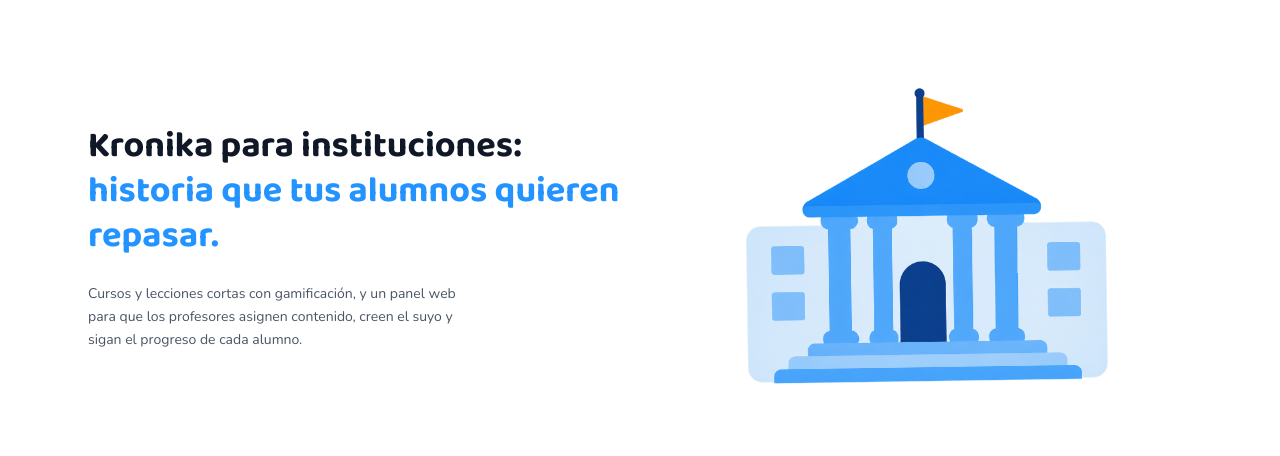
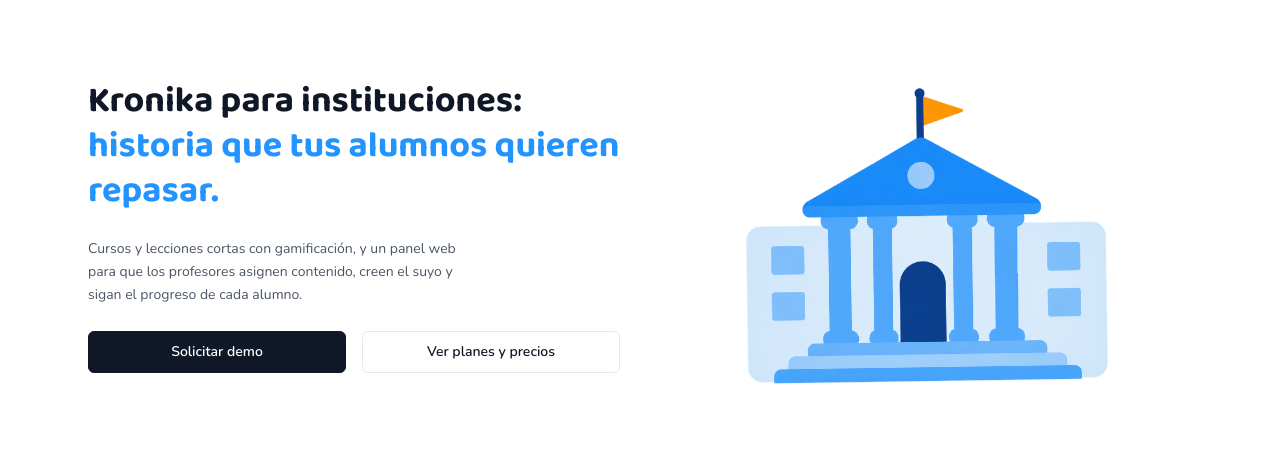
Before and after one commit to 8auti/kronika-web, a React (Vite) app: page /educativo in a window 1280 px wide. Shown: the part 159-615 px from the top of the page. Built offline with nearby package versions, Linux system fonts and the light colour scheme; no server answers.

Commit message:
Mas botones en Educativo

```diff
--- a/src/pages/Educativo.jsx
+++ b/src/pages/Educativo.jsx
@@ -157,6 +157,23 @@
             de cada alumno.
           </p>
         </Reveal>
+
+        <Reveal delay={300}>
+          <div className="my-6 grid grid-cols-2 gap-4">
+            <a
+              href="#contacto"
+              className="w-full rounded-md border border-gray-900 bg-gray-900 px-4 py-2.5 text-center text-sm font-semibold text-white transition-colors hover:bg-gray-800"
+            >
+              Solicitar demo
+            </a>
+            <a
+              href="#planes"
+              className="w-full rounded-md border border-gray-200 bg-white px-4 py-2.5 text-center text-sm font-semibold text-gray-900 transition-colors hover:bg-gray-50"
+            >
+              Ver planes y precios
+            </a>
+          </div>
+        </Reveal>
       </div>
 
       <Reveal dir="zoom" delay={200} className="relative">
@@ -261,7 +278,7 @@
   const [anual, setAnual] = useState(false);
 
   return (
-      <section className="mx-auto max-w-6xl px-6 py-40">
+      <section id="planes" className="mx-auto max-w-6xl px-6 py-40">
         <Titulo className="text-gray-900">Planes y precios</Titulo>
         <p className="mt-3 max-w-md text-sm leading-relaxed text-gray-600">
           Los alumnos acceden sin costo propio: la institución elige un plan
@@ -420,7 +437,7 @@
 
 function CtaFinal() {
   return (
-    <section className="bg-azul">
+    <section id="contacto" className="bg-azul">
       <Ola className="text-azul-claro" invertida fondo="bg-azul" />
       <div className="mx-auto flex max-w-6xl flex-col items-center px-6 pb-20 pt-6 text-center">
         <Reveal dir="zoom">
@@ -450,6 +467,15 @@
             pronto.
           </p>
         </Reveal>
+
+        <Reveal delay={300}>
+          <a
+            href="mailto:correo@kronika.app?subject=Kronika%20para%20instituciones"
+            className="mt-6 inline-block rounded-md border border-white bg-white px-6 py-2.5 text-sm font-semibold text-gray-900 transition-colors hover:bg-gray-100"
+          >
+            Contactar a ventas
+          </a>
+        </Reveal>
       </div>
     </section>
   );
```
Lines whose indentation alone changed are shown as unchanged.
